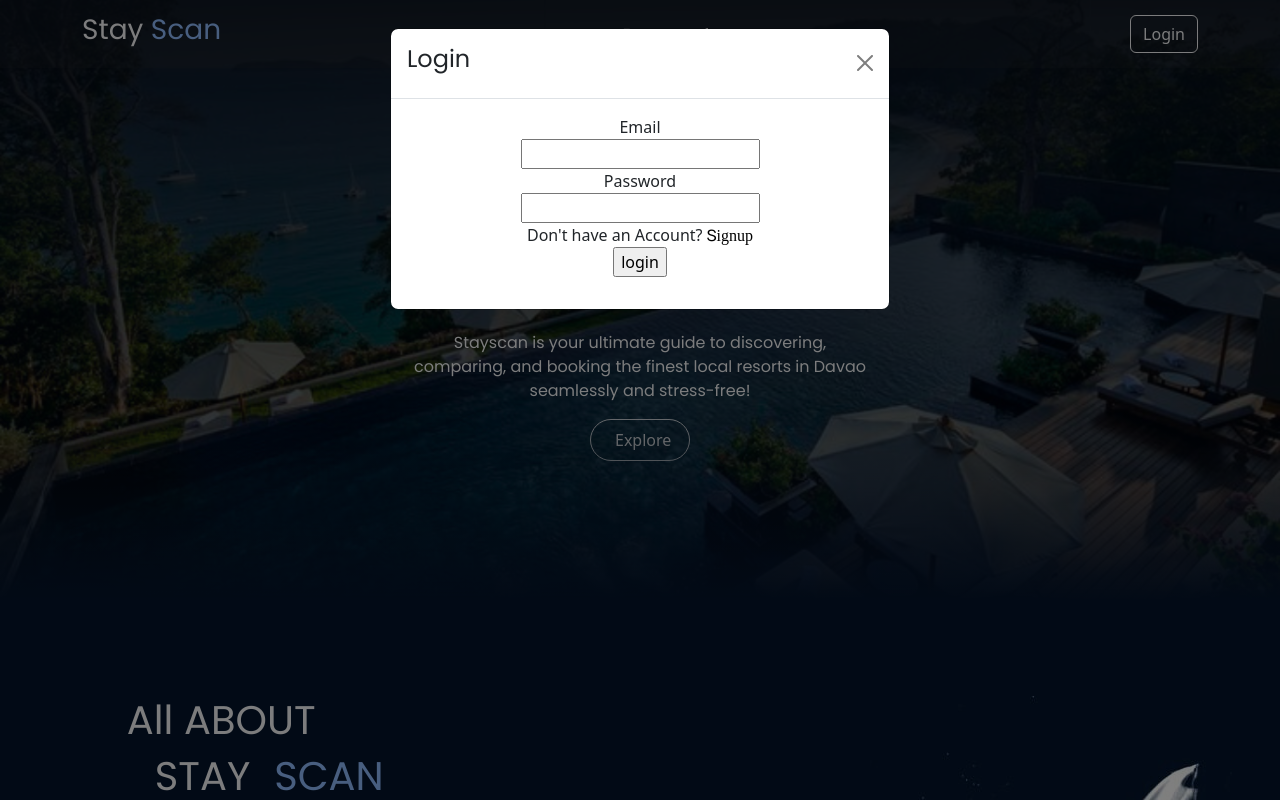
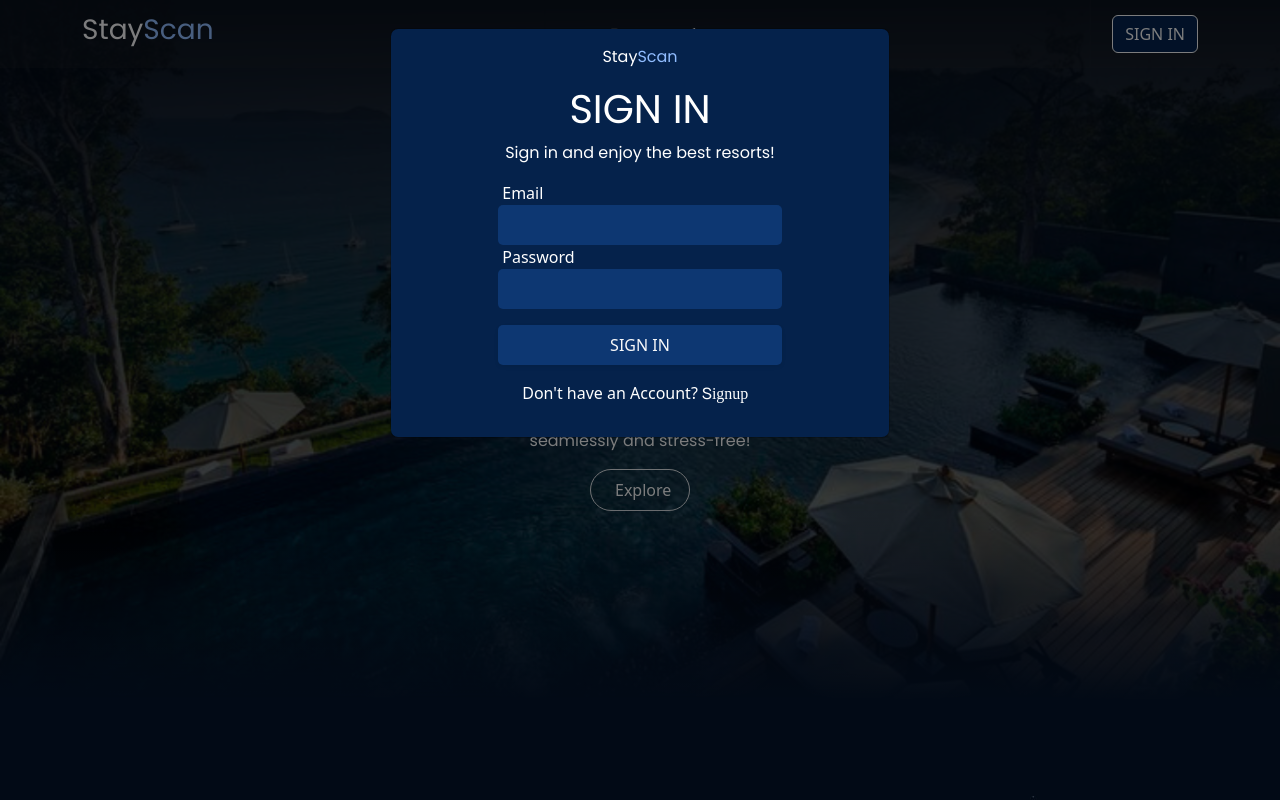
Before and after one commit to Xzilleon2/The-Tresor, a PHP site: page / in a window 1280 px wide, after a click on "SIGN IN". Run offline with PHP 8.4, Linux system fonts and the light colour scheme.

Commit message:
Making designs for Login and Signup, also implementing error handling for authentication

```diff
--- a/Frames/Homepage.php
+++ b/Frames/Homepage.php
@@ -21,7 +21,7 @@ if (!isset($_SESSION['email'])) {
     <link rel="stylesheet" href="https://cdnjs.cloudflare.com/ajax/libs/bootstrap-icons/1.11.3/font/bootstrap-icons.min.css">
     <style>
         body{
-            background: url(../Resources/Back.jpg) cover;
+            background-color: #05152c;
         }
         body p{
             font-family: 'Roboto', san-serif;
@@ -56,7 +56,7 @@ if (!isset($_SESSION['email'])) {
             width: 100%;
         }
         #Banner {
-            background: url('../Resources/Heavens.jpg') no-repeat center center;
+            background: url('../Resources/banner.jpg') no-repeat center center;
             background-size: cover;
             position: relative;
             height: 350px;
--- a/Resources/styles/Style.css
+++ b/Resources/styles/Style.css
@@ -11,9 +11,11 @@
     font-weight: normal;
     font-style: normal;
 }
+
+/* Landing Design*/
 #banner {
     position: relative;
-    height: 600px;
+    height: 700px;
     background: url('../Banner.png') no-repeat center center;
     background-size: cover;
     background-blend-mode: darken;
@@ -115,6 +117,9 @@ body a:hover{
 #stayscan{
     color: #91bdff;
 }
+#signinbtn{
+    background-color: #04234e;
+}
 .card{
     border: solid 2px #91bdff;
     border-radius: 30px;
@@ -131,3 +136,18 @@ input:focus {
     border-bottom: solid 1px white;
     outline: none;
 }
+
+/* Login Modal Design*/
+#modalcontainer {
+    background-color: #05224b;
+    color: white;
+}
+#modalcontainer > a{
+    color: white;
+}
+#modalcontainer input{
+    border: none;
+    border-radius: 5px;
+    background-color: #0d3772;
+    color: white;
+}
--- a/Verify/Login.php
+++ b/Verify/Login.php
@@ -1,4 +1,4 @@
-<?php
+<p?php
     include'Verify/Authentication.php';
     include'Connection/db_connect.php';
 ?>
@@ -6,38 +6,40 @@
 <!--Login Modal-->
 <div class="modal fade" id="LoginVerify" tabindex="-1" aria-labelledby="modal-title" aria-hidden="true">
     <div class="modal-dialog">
-        <div class="modal-content">
-            <div class="modal-header">
-                <h4 id="modalTitle">Login</h4>
-                <button type="button" class="btn-close" data-bs-dismiss="modal" aria-label="close"></button>
+        <div class="modal-content" id="modalcontainer">
+            <div class="modal-body">
+                <div class="container d-flex flex-column justify-content-center text-center">
+                    <div class="container">
+                        <p>Stay<span id="stayscan">Scan</span></p>
+                        <h1 id="modalTitle">SIGN IN</h1>
+                        <p id="modalSlogan">Sign in and enjoy the best resorts!</p>
                     </div>
-            <div class="modal-body">
-                <div class="container d-flex flex-column text-center">
+                    <div class="container px-4 d-flex flex-column text-start w-75">
                         <!-- Login Form -->
-                    <form method="post" action="index.php" id="loginForm">
-                        <label for="email">Email</label> <br>
-                        <input type="email" name="email" required> <br>
-                        <label for="password">Password</label> <br>
-                        <input type="password" name="password" required> <br>
-                        <label>Don't have an Account? <a href="#" id="showSignup" style="color: black;">Signup</a></label> <br>
-                        <input type="submit" name="login" value="login">
-
+                        <form method="post" action="Verify/Authentication.php" id="loginForm">
+                            <label class="Formlabel ms-1" for="email">Email</label> <br>
+                            <input class="p-2 w-100" type="email" name="email" required> <br>
+                            <label class="Formlabel ms-1" for="password">Password</label> <br>
+                            <input class="p-2 w-100" type="password" name="password" required> <br>
+                            <input class="p-2 w-100 my-3 text-light border-0 shadow-sm" type="submit" name="login" value="SIGN IN"> <br>
+                            <label class="Formlabel ms-4 ">Don't have an Account? <a href="#" id="showSignup" style="color: white;">Signup</a></label>
                         </form>
 
                         <!-- Signup Form user (Hidden by Default) -->
-                    <form method="post" action="index.php" id="signupForm" style="display: none;">
+                        <form method="post" action="Verify/Authentication.php" id="signupForm" style="display: none;">
                             <label for="Fname">First Name</label> <br>
-                        <input type="text" name="fname"> <br>
+                            <input class="p-2 w-100" type="text" name="fname"> <br>
                             <label for="Lname">Last Name</label> <br>
-                        <input type="text" name="lname"> <br>
+                            <input class="p-2 w-100" type="text" name="lname"> <br>
                             <label for="password">Password</label> <br>
-                        <input type="password" name="password"> <br>
+                            <input class="p-2 w-100" type="password" name="password"> <br>
                             <label for="email">Email</label> <br>
-                        <input type="email" name="email"> <br>
+                            <input class="p-2 w-100" type="email" name="email"> <br>
                             <input type="hidden" name="role" value="user"> <br>
-                        <label>Already have an Account? <a href="#" id="showLogin" style="color: black;">Login</a></label> <br>
-                        <input type="submit" name="register" value="Register">
+                            <input class="p-2 w-100 my-1 text-light border-0 shadow-sm" type="submit" name="register" value="Register">
+                            <label class="Formlabel ms-4">Already have an Account? <a href="#" id="showLogin" style="color: white;">Login</a></label> <br>
                         </form>
+                    </div>
                 </div>
             </div>
         </div>
@@ -50,15 +52,17 @@
         event.preventDefault();
         document.getElementById("loginForm").style.display = "none";
         document.getElementById("signupForm").style.display = "block";
-        document.getElementById("modalTitle").textContent = "Signup";
-        document.getElementById("submitButton").textContent = "Signup";
+        document.getElementById("modalTitle").textContent = "SIGN UP";
+        document.getElementById("modalSlogan").textContent = "Sign up and enjoy the best resorts!";
+        document.getElementById("submitButton").textContent = "SIGN UP";
     });
 
     document.getElementById("showLogin").addEventListener("click", function (event) {
         event.preventDefault();
         document.getElementById("signupForm").style.display = "none";
         document.getElementById("loginForm").style.display = "block";
-        document.getElementById("modalTitle").textContent = "Login";
-        document.getElementById("submitButton").textContent = "Login";
+        document.getElementById("modalTitle").textContent = "SIGN IN";
+        document.getElementById("modalSlogan").textContent = "Sign in and enjoy the best resorts!";
+        document.getElementById("submitButton").textContent = "SIGN IN";
     });
 </script>
--- a/index.php
+++ b/index.php
@@ -35,7 +35,7 @@ if (isset($_SESSION['email']) && isset($_SESSION['password'])) {
         <div class="container">
             <!-- logo -->
             <a class="navbar-brand text-light" href="#" id="Logo">
-                <h3>Stay <span id="stayscan">Scan</span></h3>
+                <h3>Stay<span id="stayscan">Scan</span></h3>
             </a>
             <button class="navbar-toggler" type="button" data-bs-toggle="collapse" data-bs-target="#navbarNav">
                 <span class="navbar-toggler-icon"></span>
@@ -50,8 +50,8 @@ if (isset($_SESSION['email']) && isset($_SESSION['password'])) {
                     <li class="nav-item mx-2"><a class="nav-link text-white" href="#Contact">Contact</a></li>
                 </ul>
                 <!-- Login button -->
-                <button class="btn bg-transparent text-light btn-outline-light" data-bs-toggle="modal"
-                data-bs-target="#LoginVerify">Login</button>
+                <button class="btn text-light btn-outline-light" data-bs-toggle="modal"
+                data-bs-target="#LoginVerify" id="signinbtn">SIGN IN</button>
 
             </div>
         </div>
@@ -83,7 +83,7 @@ if (isset($_SESSION['email']) && isset($_SESSION['password'])) {
                             <h1 class="me-4">All ABOUT</h1>
                         </div>
                         <div class="container d-flex justify-content-center ps-5">
-                            <h1 class="me-4">STAY <h1 id="stayscan">SCAN</h1></h1>
+                            <h1 class="me-4">STAY<h1 id="stayscan">SCAN</h1></h1>
                         </div>
                     </div>
                     <div class="row">
```
Also changed, not shown: Verify/Authentication.php (+46 -13 lines). Lines whose indentation alone changed are shown as unchanged.
